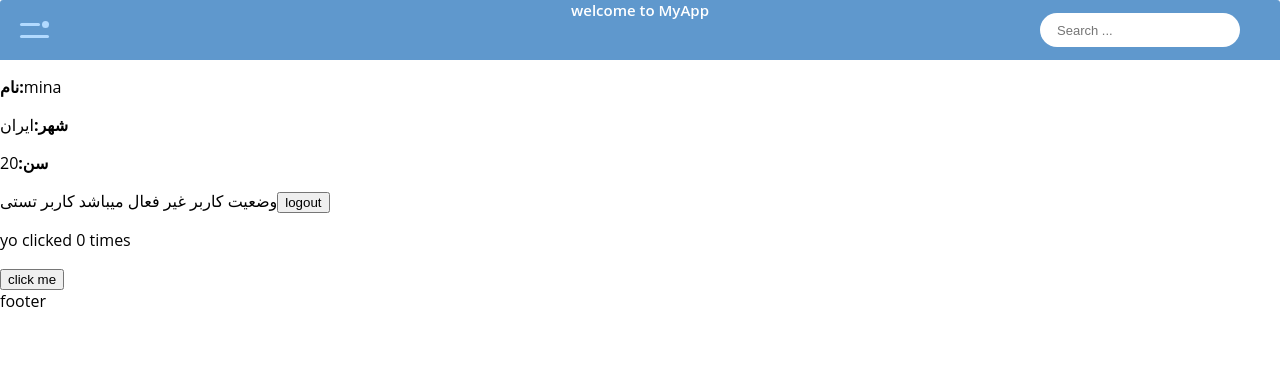
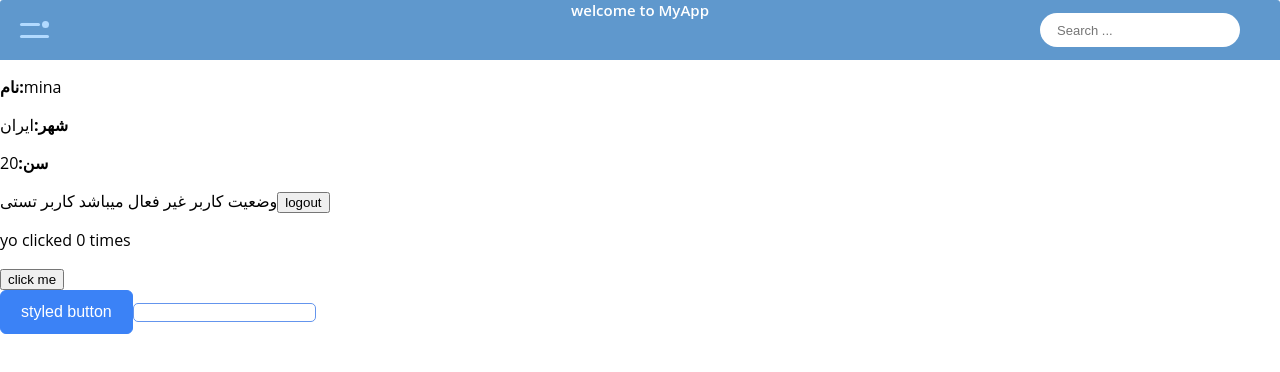
Before and after one commit to minashadkam/react-learning, a React (Create React App) app: page / in a window 1280 px wide. Shown: the top 372 px of the page. Built offline with nearby package versions, Linux system fonts and the light colour scheme.

Commit message:
styled-components

```diff
--- a/package.json
+++ b/package.json
@@ -9,6 +9,7 @@
     "react": "^18.2.0",
     "react-dom": "^18.2.0",
     "react-scripts": "5.0.1",
+    "styled-components": "^6.1.8",
     "web-vitals": "^3.5.2"
   },
   "scripts": {
--- a/src/components/footer/footer.js
+++ b/src/components/footer/footer.js
@@ -1,8 +1,18 @@
 //footer.js
 
 import './footer.css';
+import styled from "styled-components";
+import {StyledButton} from "../styled-components/styled-button";
 
 
-export const Footer = ()=>{
-    return(<div>footer</div>);
+export const Footer = () => {
+
+    const StyledInput = styled.input`
+      border: 1px solid cornflowerblue;
+      border-radius: 5px;
+    `
+    return (<div>
+        <StyledButton>styled button</StyledButton>
+        <StyledInput/>
+    </div>);
 }
--- /dev/null
+++ b/src/components/styled-components/styled-button.js
@@ -0,0 +1,13 @@
+//styled-button.js
+import styled from "styled-components";
+
+
+export const StyledButton = styled.button`
+  color: #ffffff;
+  background: #3B82F6;
+  border: 1px solid #3B82F6;
+  padding: 0.75rem 1.25rem;
+  font-size: 1rem;
+  transition: background-color 0.2s, color 0.2s, border-color 0.2s, box-shadow 0.2s;
+  border-radius: 6px;
+    `;
```
Also changed, not shown: 1 other file (tests, documents, lock files or other folders).
